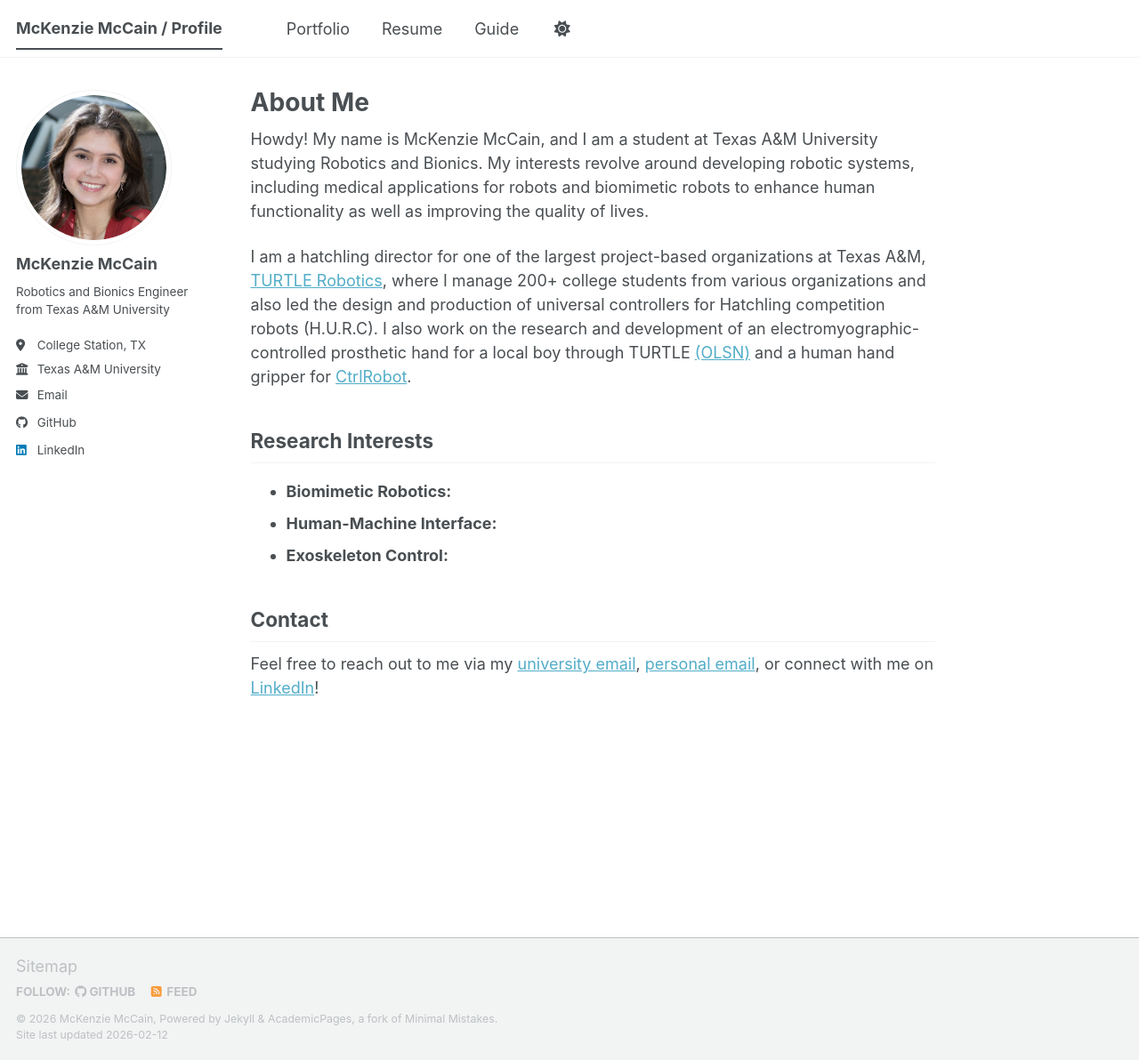
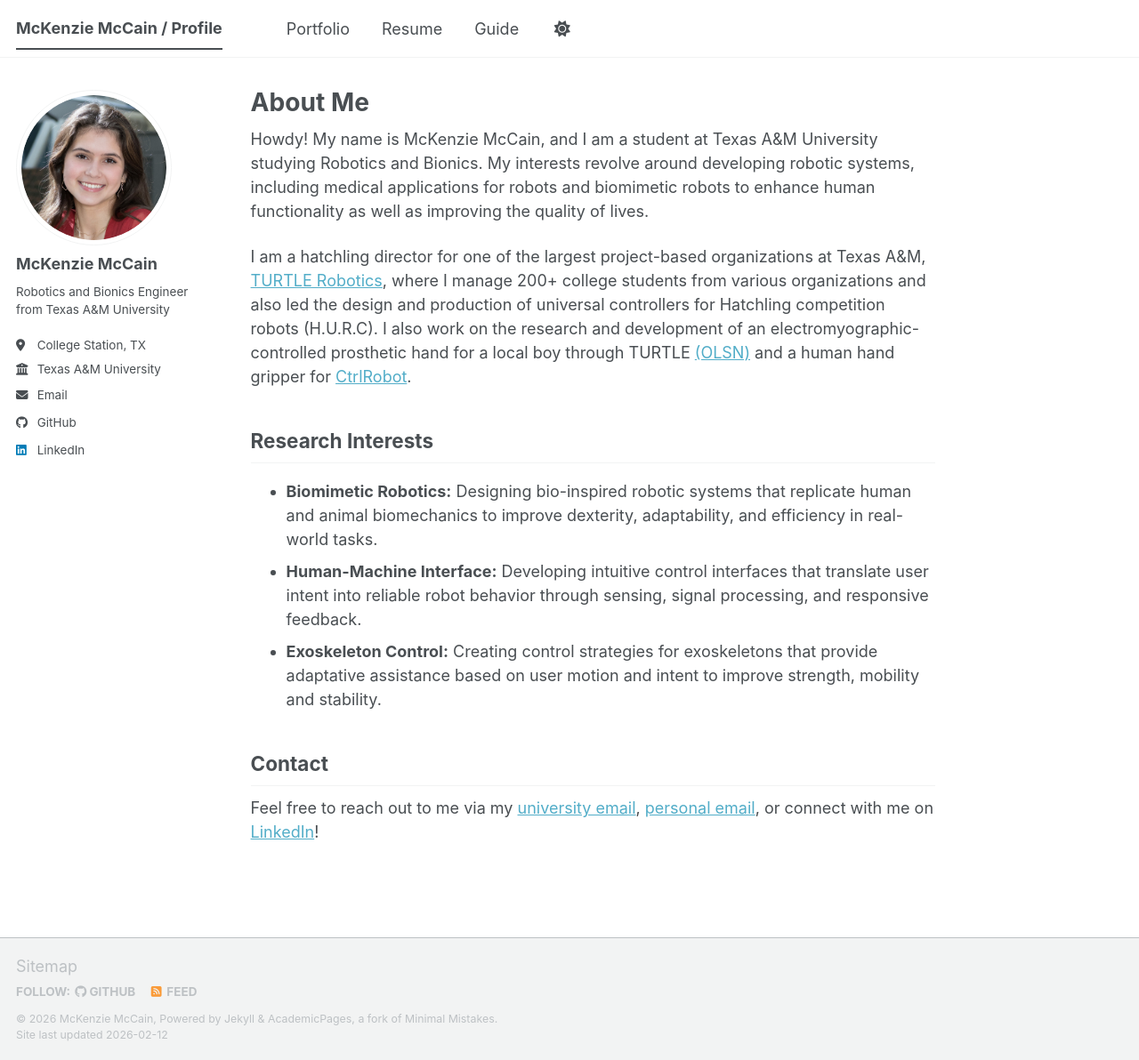
Before and after one commit to mckenzie-mccain/mckenzie-mccain.github.io, a Jekyll site: the page built from _pages/about.md, in a window 1280 px wide and 1192 px high. Shown: the whole window at 89% size. Built offline with Jekyll 4.4.1, drawn with Linux system fonts in a browser that asks for light colours; a script bundle is joined from its source files by our own code; library files that are not in the unit come from our copies.

Commit message:
about page

```diff
--- a/_pages/about.md
+++ b/_pages/about.md
@@ -12,9 +12,9 @@
 I am a hatchling director for one of the largest project-based organizations at Texas A&M, [TURTLE Robotics](https://www.turtlerobotics.org/development-programs), where I manage 200+ college students from various organizations and also led the design and production of universal controllers for Hatchling competition robots (H.U.R.C). I also work on the research and development of an electromyographic-controlled prosthetic hand for a local boy through TURTLE [(OLSN)](https://www.turtlerobotics.org/projects/olsn) and a human hand gripper for [CtrlRobot](https://zh.engr.tamu.edu/).
 
 ## Research Interests
-* **Biomimetic Robotics:**
-* **Human-Machine Interface:**
-* **Exoskeleton Control:**
+* **Biomimetic Robotics:** Designing bio-inspired robotic systems that replicate human and animal biomechanics to improve dexterity, adaptability, and efficiency in real-world tasks.
+* **Human-Machine Interface:** Developing intuitive control interfaces that translate user intent into reliable robot behavior through sensing, signal processing, and responsive feedback.
+* **Exoskeleton Control:** Creating control strategies for exoskeletons that provide adaptative assistance based on user motion and intent to improve strength, mobility and stability.
 
 ## Contact
 Feel free to reach out to me via my [university email](mailto:kemping01@tamu.edu), [personal email](mailto:mccainmckenzie@gmail.com), or connect with me on [LinkedIn](https://linkedin.com/in/mckenzie-mcain/)!
```
